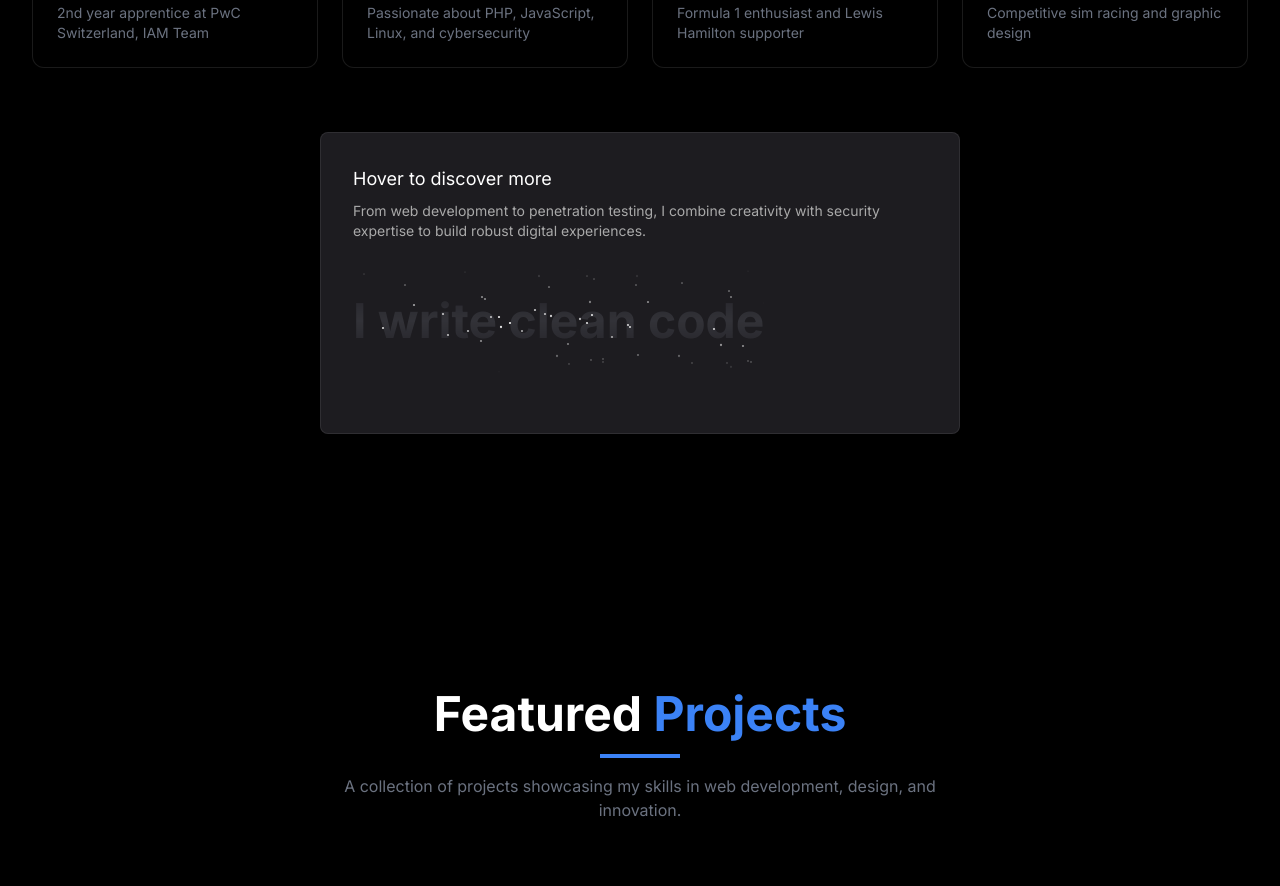
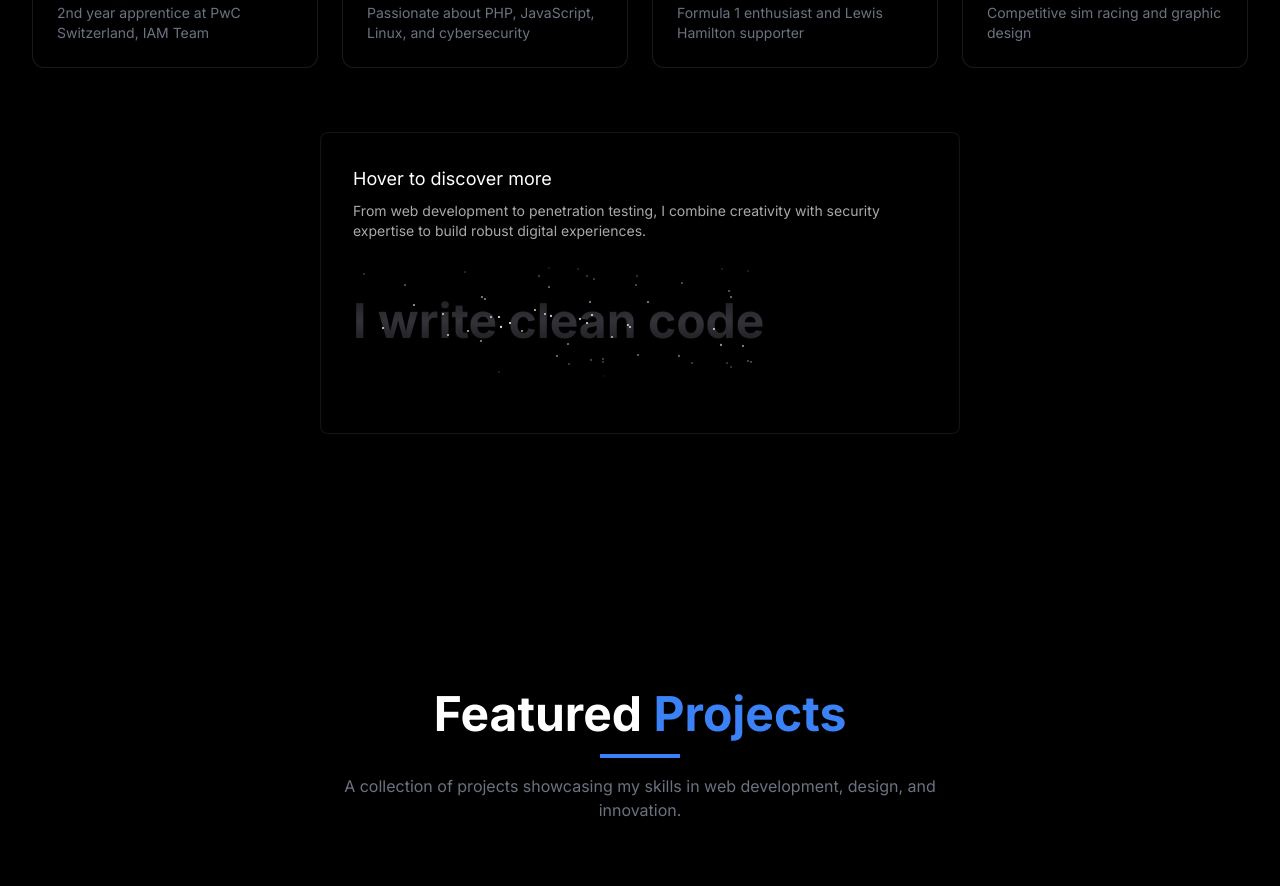
Before and after one commit to devin-voegele/portfolio, a Next.js app: page / in a window 1280 px wide. Shown: the part 2760-3646 px from the top of the page. Built offline with nearby package versions, Linux system fonts and the light colour scheme.

Commit message:
Make TextRevealCard darker and increase text size on mobile

```diff
--- a/components/ui/text-reveal-card.tsx
+++ b/components/ui/text-reveal-card.tsx
@@ -67,7 +67,7 @@ export const TextRevealCard = ({
       onTouchMove={touchMoveHandler}
       ref={cardRef}
       className={cn(
-        "bg-[#1d1c20] border border-white/[0.08] w-[40rem] rounded-lg p-8 relative overflow-hidden",
+        "bg-black border border-white/[0.08] w-full max-w-[40rem] rounded-lg p-4 sm:p-8 relative overflow-hidden",
         className
       )}
     >
@@ -89,13 +89,13 @@ export const TextRevealCard = ({
                 }
           }
           transition={isMouseOver ? { duration: 0 } : { duration: 0.4 }}
-          className="absolute bg-[#1d1c20] z-20  will-change-transform"
+          className="absolute bg-black z-20  will-change-transform"
         >
           <p
             style={{
               textShadow: "4px 4px 15px rgba(0,0,0,0.5)",
             }}
-            className="text-base sm:text-[3rem] py-10 font-bold text-white bg-clip-text text-transparent bg-gradient-to-b from-white to-neutral-300"
+            className="text-2xl sm:text-4xl md:text-[3rem] py-6 sm:py-10 font-bold text-white bg-clip-text text-transparent bg-gradient-to-b from-white to-neutral-300"
           >
             {revealText}
           </p>
@@ -111,7 +111,7 @@ export const TextRevealCard = ({
         ></motion.div>
 
         <div className=" overflow-hidden [mask-image:linear-gradient(to_bottom,transparent,white,transparent)]">
-          <p className="text-base sm:text-[3rem] py-10 font-bold bg-clip-text text-transparent bg-[#323238]">
+          <p className="text-2xl sm:text-4xl md:text-[3rem] py-6 sm:py-10 font-bold bg-clip-text text-transparent bg-[#323238]">
             {text}
           </p>
           <MemoizedStars />
```
